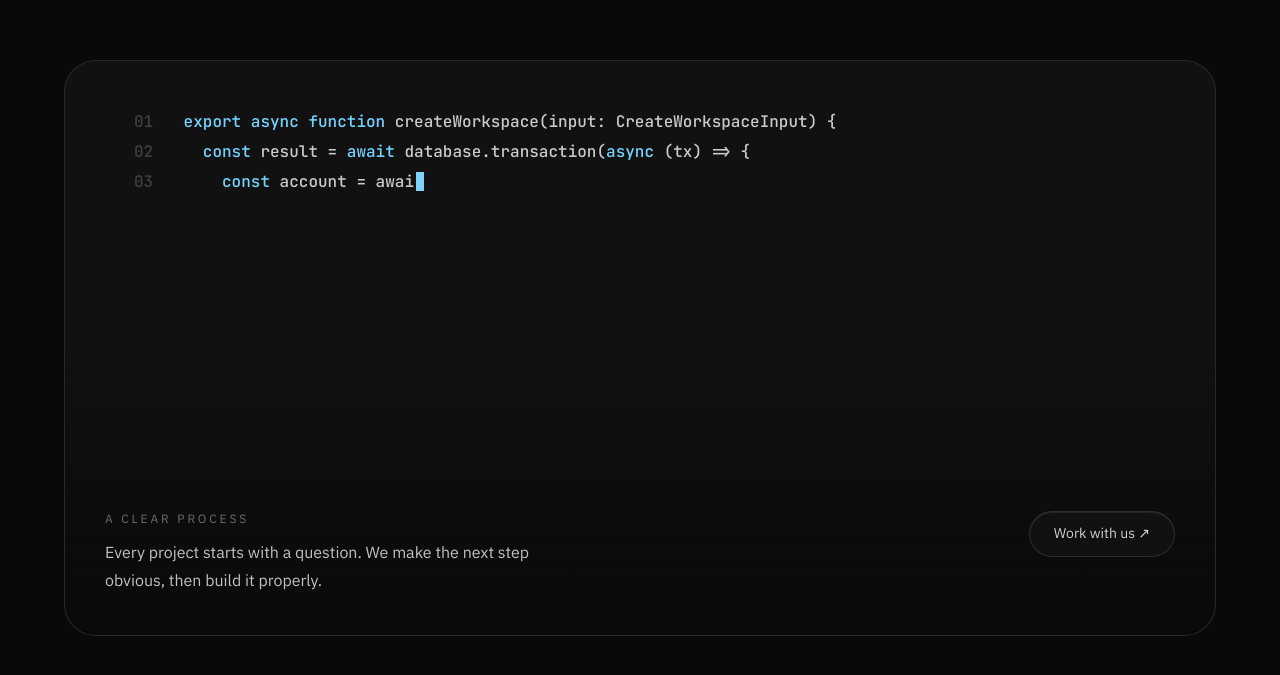
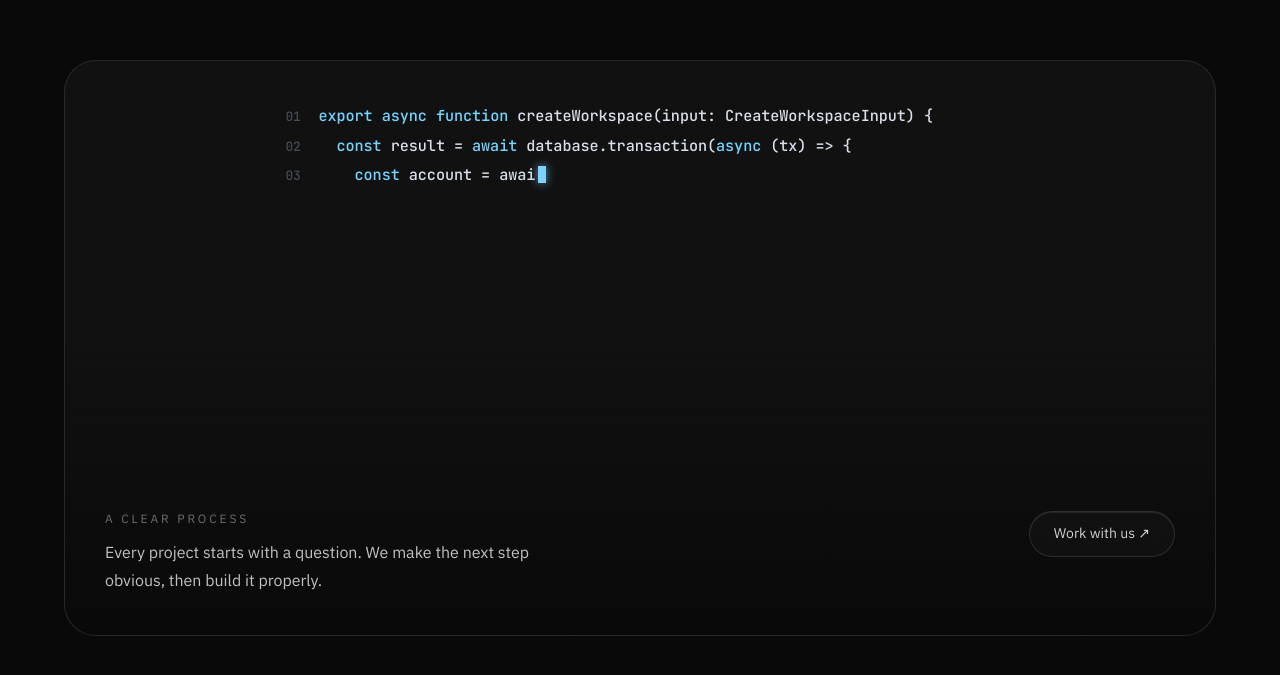
Before and after one commit to mohahmedsami/cnc-team, a Next.js app: page / in a window 1280 px wide. Shown: the part 1383-2058 px from the top of the page. Built offline with nearby package versions, Linux system fonts and the light colour scheme.

Commit message:
Refine live code typography and layout

```diff
--- a/src/app/globals.css
+++ b/src/app/globals.css
@@ -124,37 +124,51 @@ video {
 
 .cnc-live-code {
   position: absolute;
-  inset: 8% 6% auto 6%;
+  inset: 7% 6% auto 6%;
   margin: 0;
-  color: rgba(255, 255, 255, 0.78);
-  font-family: var(--font-jetbrains), monospace;
-  font-size: clamp(0.58rem, 1.35vw, 1rem);
-  line-height: 1.9;
+  color: #d8deea;
+  font-family: var(--font-jetbrains), ui-monospace, SFMono-Regular, Menlo, monospace;
+  font-size: clamp(0.6rem, 1.25vw, 0.95rem);
+  line-height: 1.95;
   white-space: pre-wrap;
   word-break: break-word;
+  overflow-wrap: anywhere;
   text-align: left;
+  letter-spacing: -0.005em;
+  tab-size: 2;
 }
 
 .cnc-code-line {
   display: block;
-  min-height: 1.8em;
+  min-height: 1.85em;
+}
+
+@media (min-width: 768px) {
+  .cnc-live-code {
+    inset: 7% auto auto 50%;
+    transform: translateX(-50%);
+    width: min(64%, 54rem);
+  }
 }
 
 .cnc-code-number {
   display: inline-block;
-  width: 2.2rem;
-  margin-right: 0.9rem;
-  color: rgba(255, 255, 255, 0.2);
+  width: 1.8rem;
+  margin-right: 1.1rem;
+  color: rgba(148, 163, 184, 0.4);
+  font-size: 0.85em;
   user-select: none;
+  text-align: right;
 }
 
 .cnc-code-caret {
   display: inline-block;
   width: 0.5em;
-  height: 1.15em;
-  margin-left: 0.15em;
-  vertical-align: -0.2em;
+  height: 1.1em;
+  margin-left: 0.2em;
+  vertical-align: -0.18em;
   background: #7dd3fc;
+  box-shadow: 0 0 10px rgba(125, 211, 252, 0.7);
   animation: caret-blink 1s step-end infinite;
 }
 
```
